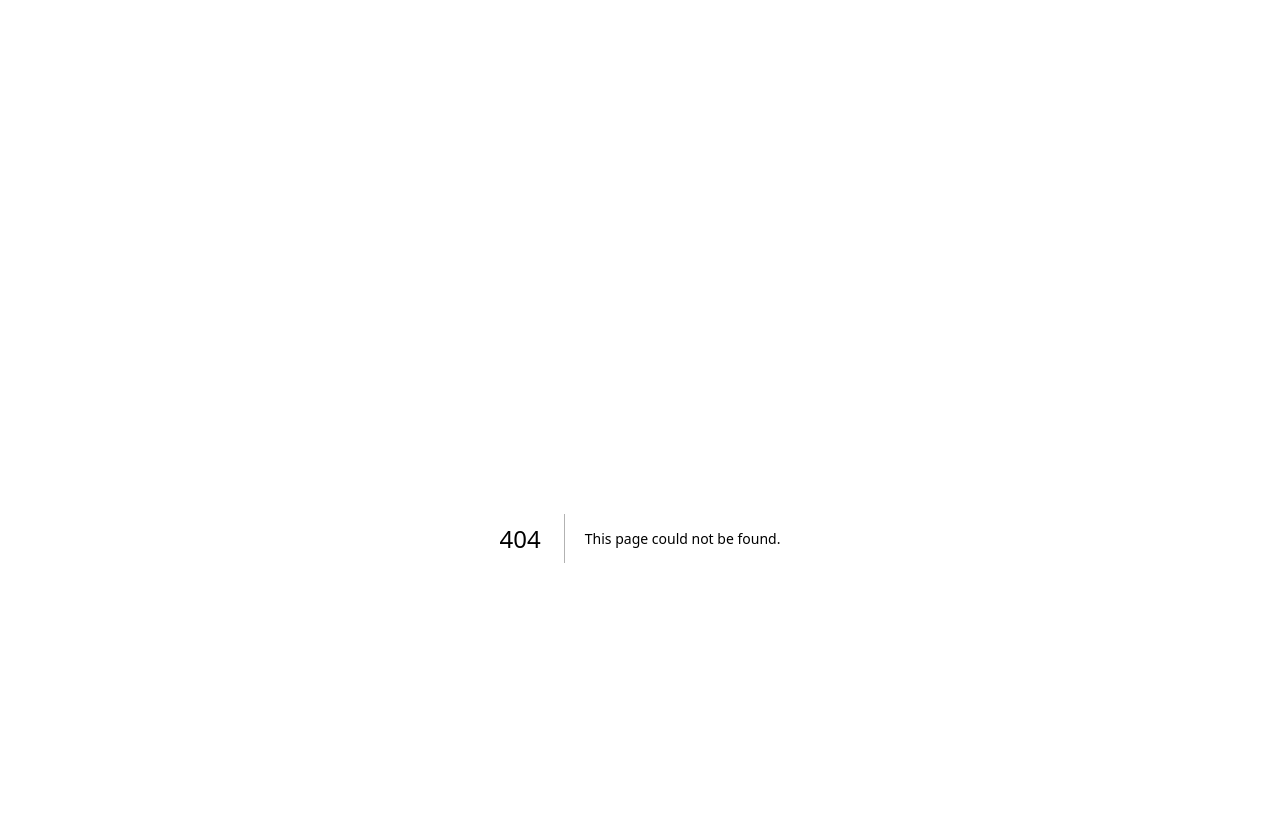
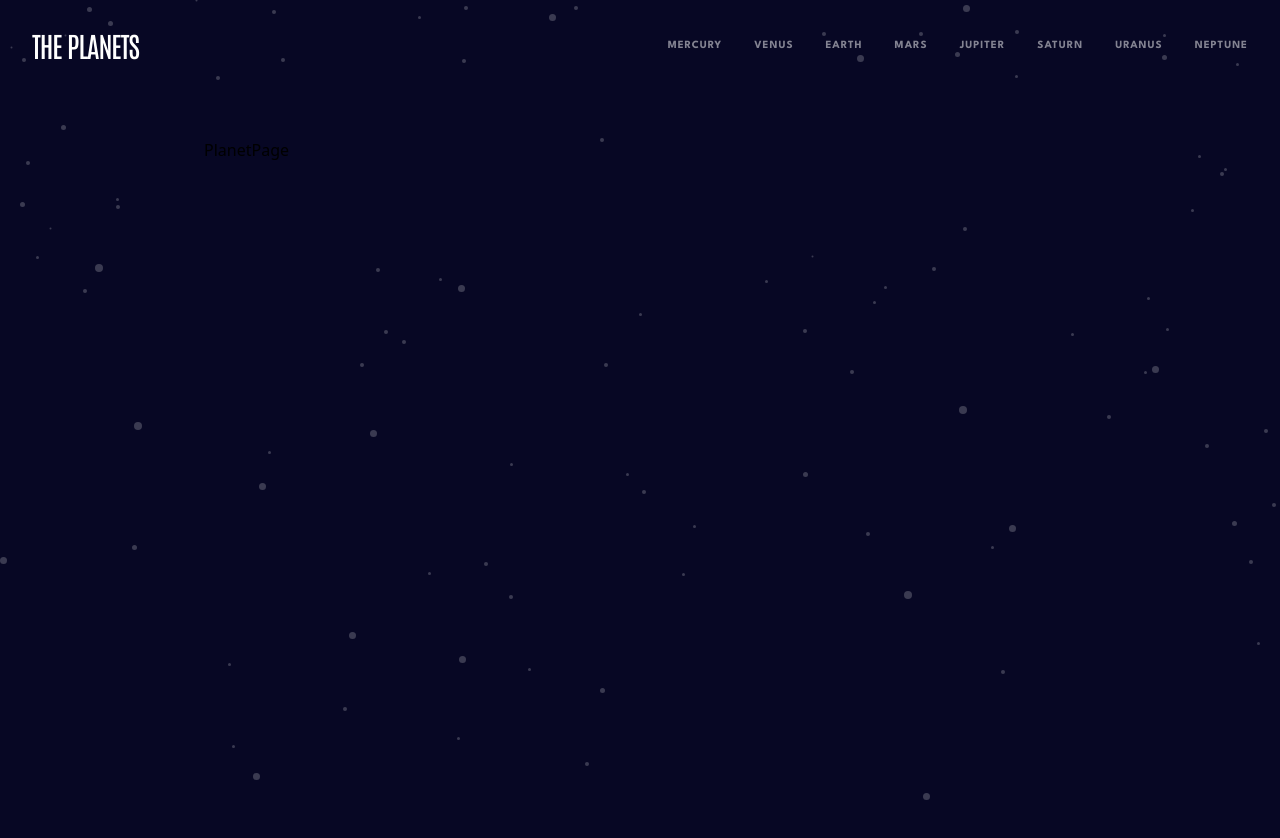
Before and after one commit to Axda-Web/fem--planets-fact, a Next.js app: page /planets/Earth in a window 1280 px wide. Before the commit this address had no page. Shown: the top 838 px of the page. After the commit the page ends 800 px from the top, so only its background shows below. Built offline with nearby package versions, Linux system fonts and the light colour scheme.

Commit message:
Create raw Planet page

```diff
--- /dev/null
+++ b/app/planets/[planetName]/page.tsx
@@ -0,0 +1,4 @@
+const PlanetPage = () => {
+  return <div>PlanetPage</div>;
+};
+export default PlanetPage;
```
